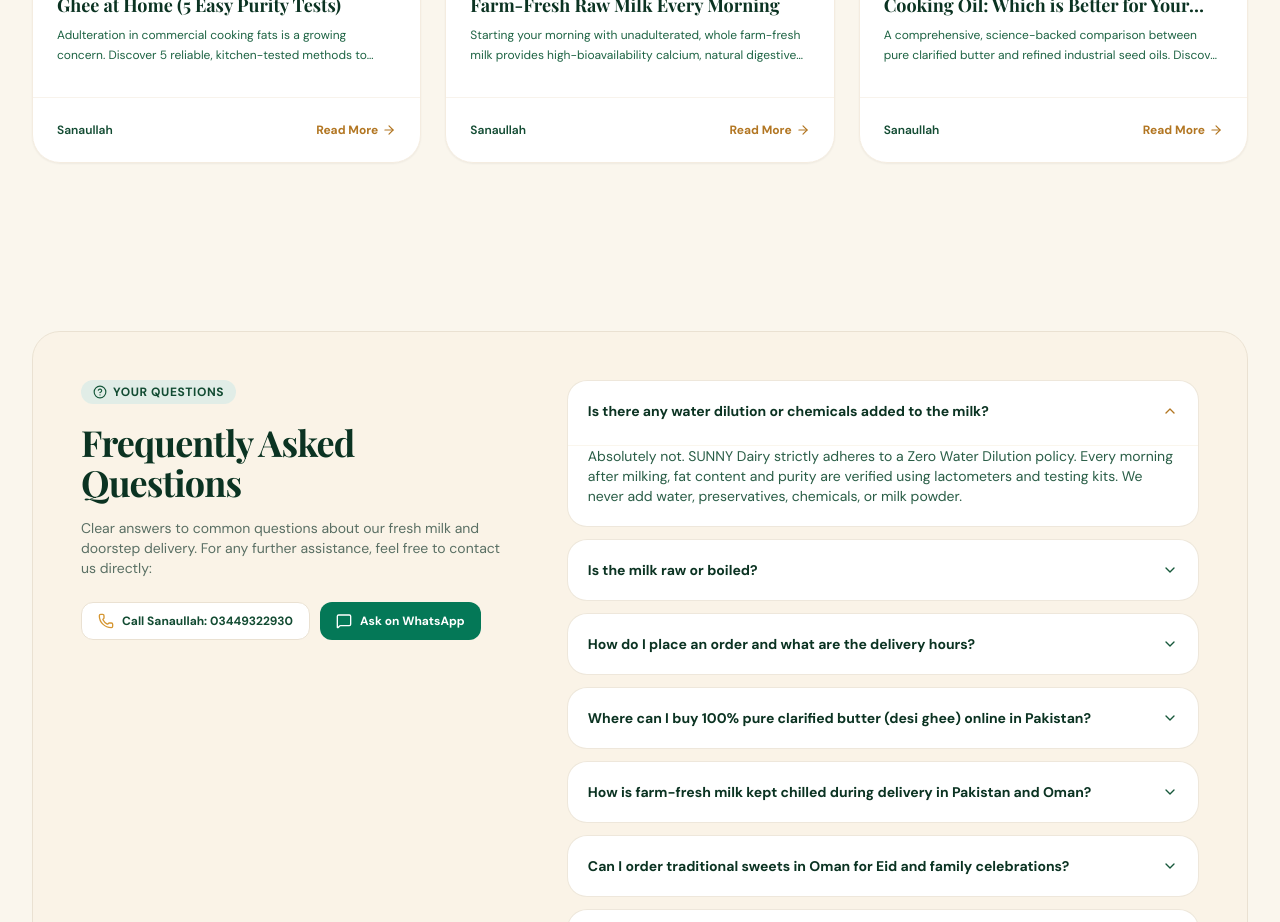
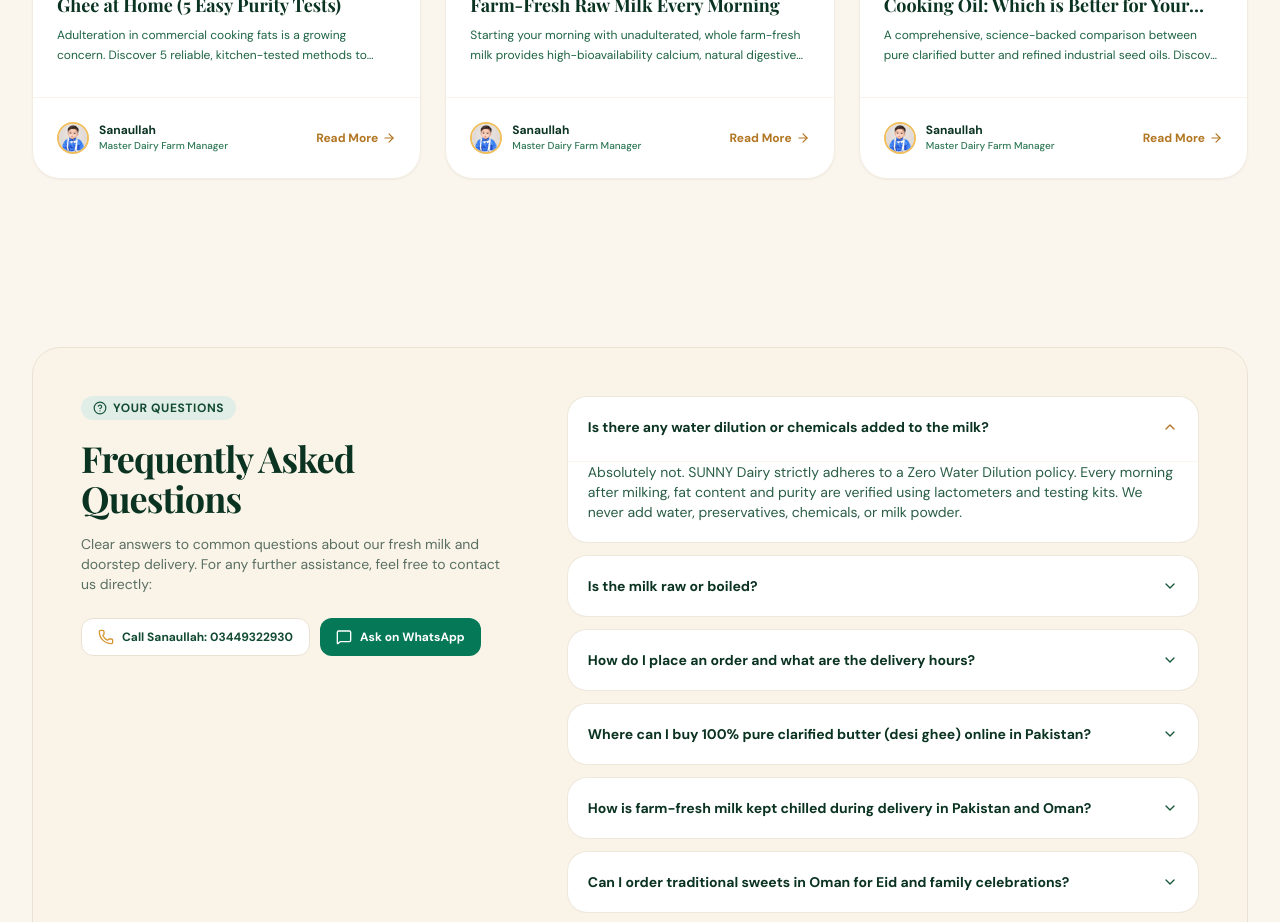
Before and after one commit to MrAbdulSamad-DEVELOPER/SUNNY-Dairy-site, a Next.js app: page / in a window 1280 px wide. Shown: the part 4560-5482 px from the top of the page. Built offline with nearby package versions, Linux system fonts and the light colour scheme; no server answers; the database is empty; a web font is replaced by a local one.

Commit message:
feat(journal): add author profile avatar next to Sanaullah on homepage cards

```diff
--- a/src/app/page.tsx
+++ b/src/app/page.tsx
@@ -351,10 +351,20 @@ export default async function HomePage() {
                 </div>
 
                 <div className="p-5 sm:p-6 pt-0 border-t border-cream-200/60 mt-2 flex items-center justify-between">
-                  <span className="text-xs font-semibold text-forest-800">{post.author.name}</span>
+                  <div className="flex items-center space-x-2.5">
+                    <img
+                      src={post.author.avatar || '/profile.jpg'}
+                      alt={post.author.name}
+                      className="w-8 h-8 rounded-full object-cover border-2 border-gold-400 shadow-xs flex-shrink-0"
+                    />
+                    <div className="flex flex-col">
+                      <span className="text-xs font-bold text-forest-900 leading-tight">{post.author.name}</span>
+                      <span className="text-[10px] text-forest-500 font-medium">{post.author.role}</span>
+                    </div>
+                  </div>
                   <Link
                     href={`/blog/${post.slug}`}
-                    className="text-xs font-bold text-gold-700 hover:text-gold-800 transition-colors inline-flex items-center space-x-1"
+                    className="text-xs font-bold text-gold-700 hover:text-gold-800 transition-colors inline-flex items-center space-x-1 flex-shrink-0"
                   >
                     <span>Read More</span>
                     <ArrowRight className="w-3.5 h-3.5" />
```
Also changed, not shown: 1 other file (tests, documents, lock files or other folders).
